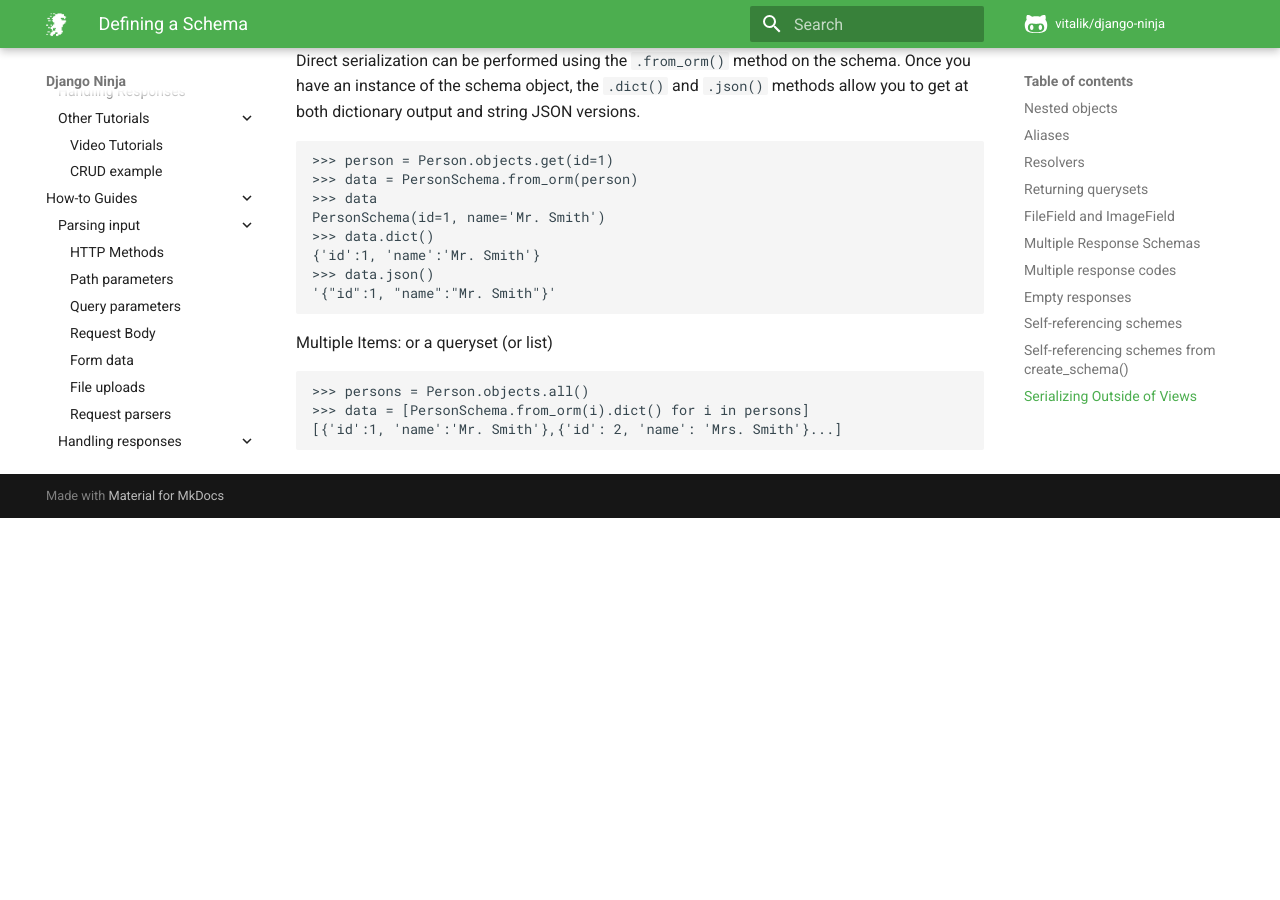
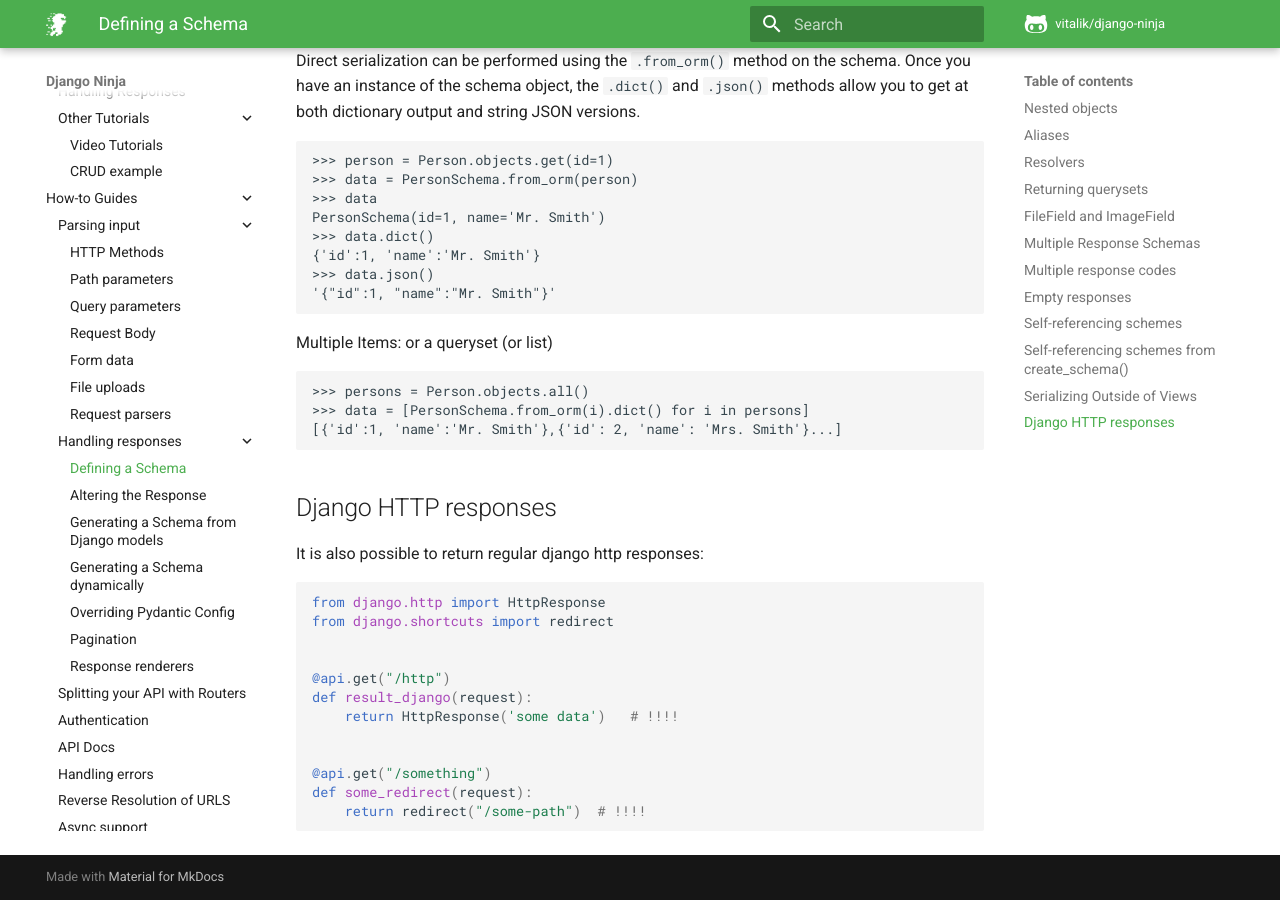
Before and after one commit to rainbow1016/django-master, an MkDocs documentation site: the page built from docs/docs/guides/response/index.md, in a window 1280 px wide and 900 px high, scrolled down 7895 px. Built offline with MkDocs 1.6.1 and Material for MkDocs 9.7.7, drawn with Linux system fonts in a browser that asks for light colours; comment, search, counter and statistics services are not loaded; before the commit the page ends 8413 px from its top, so only the background shows below that.

Commit message:
http responses note

````diff
--- a/docs/docs/guides/response/index.md
+++ b/docs/docs/guides/response/index.md
@@ -414,3 +414,24 @@ Multiple Items: or a queryset (or list)
 >>> data = [PersonSchema.from_orm(i).dict() for i in persons]
 [{'id':1, 'name':'Mr. Smith'},{'id': 2, 'name': 'Mrs. Smith'}...]
 ```
+
+## Django HTTP responses
+
+It is also possible to return regular django http responses:
+
+```Python
+from django.http import HttpResponse
+from django.shortcuts import redirect
+
+
+@api.get("/http")
+def result_django(request):
+    return HttpResponse('some data')   # !!!!
+
+
+@api.get("/something")
+def some_redirect(request):
+    return redirect("/some-path")  # !!!!
+
+
+```
````
